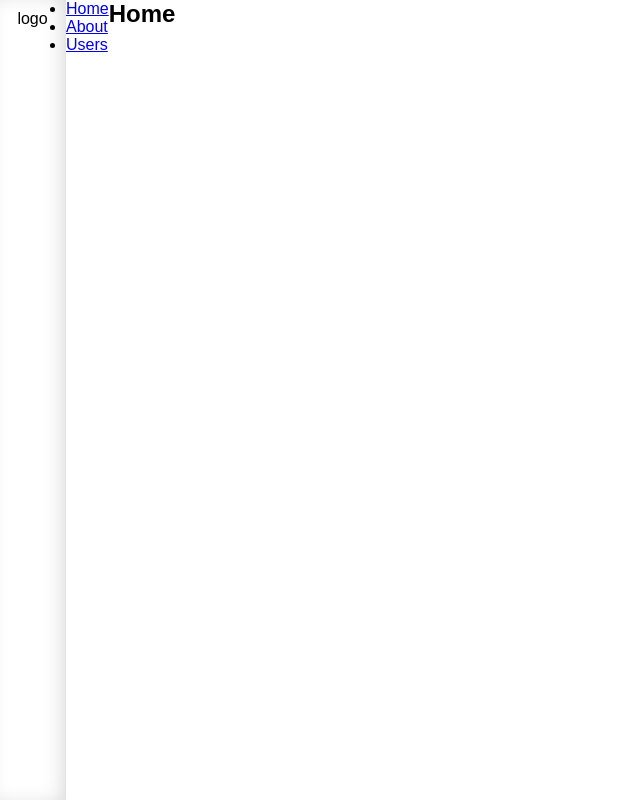
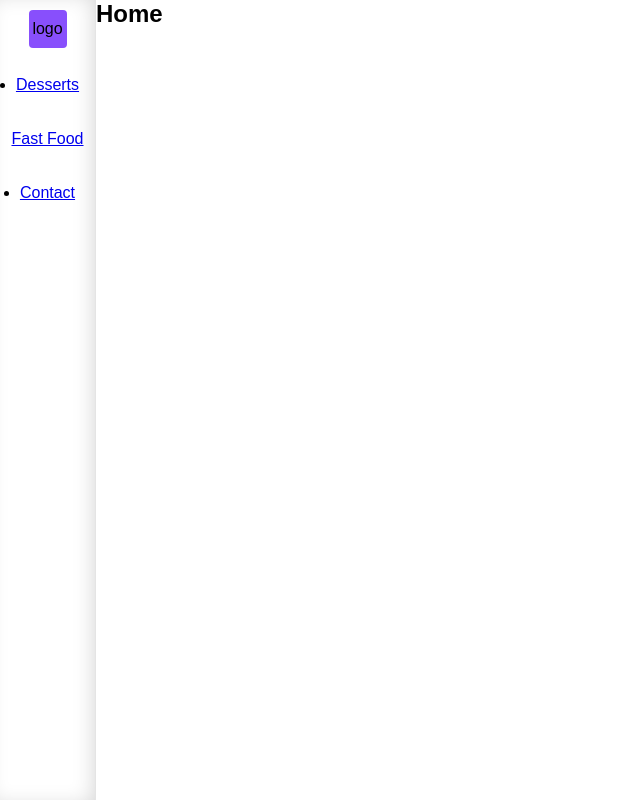
Before and after one commit to CAMIRO/littleWorld, a React (Create React App) app in the folder client/: page / in a window 1280 px wide. Shown: the whole page, without its empty margins (0-640 px from the left). Built offline with nearby package versions, Linux system fonts and the light colour scheme.

Commit message:
creating the AppNavBar

```diff
--- a/client/src/App.tsx
+++ b/client/src/App.tsx
@@ -3,7 +3,6 @@ import styled from 'styled-components'
 import {
   Switch,
   Route,
-  Link
 } from "react-router-dom";
 import { AppNavBar } from './components/AppNavBar';
 
@@ -25,20 +24,6 @@ function Users() {
   return (
      <Wrapper>
        <AppNavBar/>
-        <nav>
-          <ul>
-            <li>
-              <Link to="/">Home</Link>
-            </li>
-            <li>
-              <Link to="/about">About</Link>
-            </li>
-            <li>
-              <Link to="/users">Users</Link>
-            </li>
-          </ul>
-        </nav>
-
         {/* A <Switch> looks through its children <Route>s and
             renders the first one that matches the current URL. */}
         <Switch>
--- a/client/src/components/AppNavBar.tsx
+++ b/client/src/components/AppNavBar.tsx
@@ -1,20 +1,49 @@
 import React, { Fragment } from 'react'
 import styled from 'styled-components'
+import { Link } from "react-router-dom";
 
- export const AppNavBar: React.FC = () => {
+
+
+ export const AppNavBar: React.FC  = () => {
+
+
+    const isSelected = () => {
+    return true
+  }
+
     return (
         <Wrapper>
-            <LogoContainer>
-               logo
-            </LogoContainer>
-
+          <LogoContainer>
+            <Logo>logo</Logo>
+          </LogoContainer>
+          <MenuContainer>
+          <nav>
+            <ul>
+              <MenuItem>
+                <li onClick={isSelected}>
+                  <Link to="/">Desserts</Link>
+                </li>
+              </MenuItem>
+           <MenuItem>
+            <li  onClick={isSelected}>
+                <Link to="/about">Fast Food</Link>
+              </li>
+           </MenuItem>
+           <MenuItem>
+           <li onClick={isSelected}>
+                <Link to="/users">Contact</Link>
+              </li>
+           </MenuItem>
+            </ul>
+          </nav>
+          </MenuContainer>
         </Wrapper>
 
     )
 }
 const Wrapper = styled.div`
-  width: 66px;
-  min-width: 66px;
+  width: 96px;
+  min-width: 96px;
   z-index: 102;
   box-shadow: inset -7px 0px 22px -7px rgba(0, 0, 0, 0.18);
   border-right: 1px solid #e4e4e4;
@@ -48,3 +77,20 @@ const Logo = styled.a`
     min-height: 100%;
   }
 `
+const MenuContainer = styled.div`
+  flex: 1;
+  flex-shrink: 1;
+  flex-basis: 0px;
+  -webkit-box-flex: 1;
+  overflow: auto;
+  min-height: 66px;
+`
+const MenuItem = styled.div`
+  height: 54px;
+  width: 100%;
+  text-align: center;
+  align-items: center;
+  cursor: pointer;
+  display: flex;
+  justify-content: center;
+  `
```
